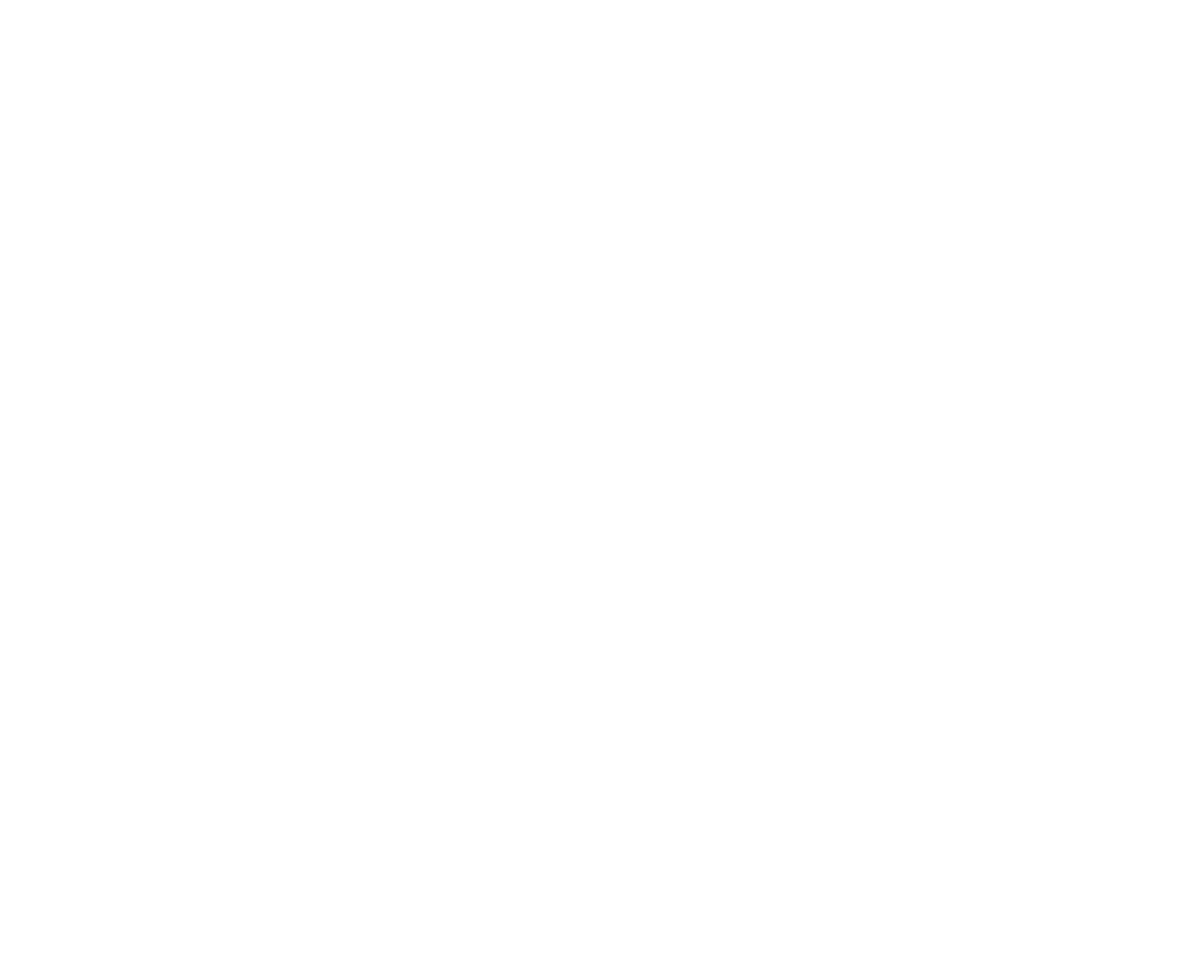
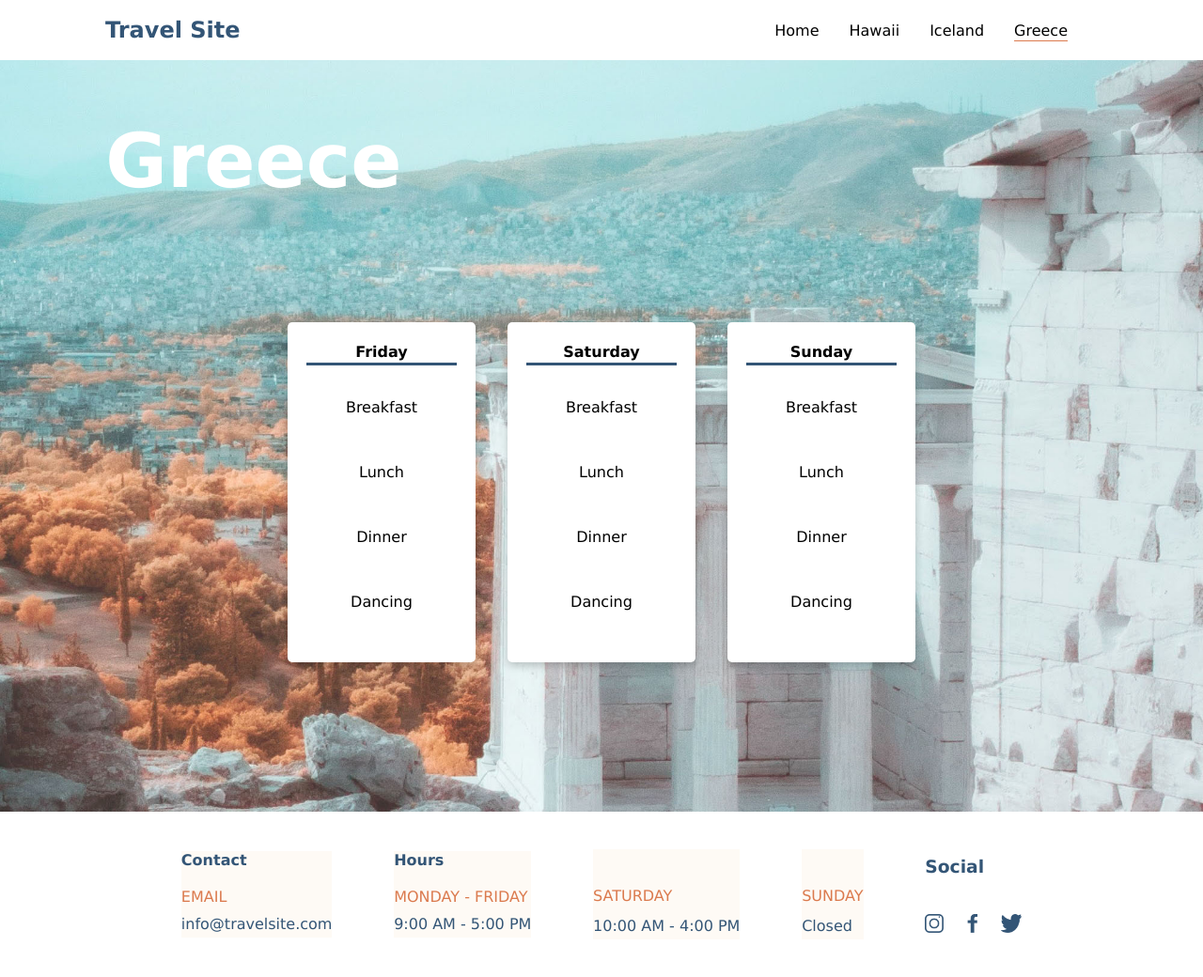
Before and after one commit to sunshinesharon/brainstation, a plain HTML site: page travel-site/destinations/greece.html in a window 1280 px wide. Shown: the whole page at 94% size. Before the commit the page ends 800 px from the top, so only its background shows below. Drawn offline with Linux system fonts and the light colour scheme; files whose address does not match are found by name.

Commit message:
Update HTML and CSS with changes missing

```diff
--- a/travel-site/destinations/destinations.css
+++ b/travel-site/destinations/destinations.css
@@ -88,6 +88,17 @@
     align-items: center;
 }
 
+.banner-greece {
+    position: relative;
+    display: flex;
+    height: 100vh;
+    background-image: url('/Users/SharonJacob/brainstation/codebase/TravelSite-Package/2.0 - Assets/Images/greece.jpg');
+    background-size: cover;
+    background-position: center;
+    justify-content: center;
+    align-items: center;
+}
+
 .place {
     color: #ffffff;
     font-size: 5em;
@@ -102,24 +113,25 @@
 .itinerary {
     display: flex;
     justify-content: space-around;
-    padding-top: 150px;
+    padding-top: 120px;
     align-items: center;
     text-align: center;
     font-family: 'Verdana', sans-serif;
 }
 
 .day {
-    background-color: #ffffff;
+    background-color: #FEFAF5;
     width: 300px;
-    margin: 0 10px;
+    margin: 0px 10px;
     box-shadow: 0 4px 6px rgba(0, 0, 0, 0.1);
     border-radius: 5px;
     align-items: center;
     font-family: 'Verdana', sans-serif;
 }
 .day h2 {
-    border-bottom: 1px solid #ddd;
-    padding: 10px;
+    border-bottom: 3px solid #335576;
+    padding: 2px;
+    font-size: 16px;
 }
 
 ul {
@@ -127,7 +139,9 @@ ul {
 }
 
 li {
-    padding: 15px 0;
+    padding: 15px 0px;
+    margin-top: 20px;
+    margin-bottom: 20px;
 }
 
 .main {
@@ -146,7 +160,7 @@ li {
 }
 
 .day {
-    margin: 10px;
+    margin: 17px;
     padding: 20px;
     background-color: #ffffff;
     box-shadow: 0 4px 8px 0 rgba(0, 0, 0, 0.2);
--- a/travel-site/destinations/greece.html
+++ b/travel-site/destinations/greece.html
@@ -0,0 +1,92 @@
+<!DOCTYPE html>
+<html lang="en">
+<head>
+    <meta charset="UTF-8">
+    <meta name="viewport"content="width=1280">
+    <title>Travel Site - Greece</title>
+    <link rel="stylesheet" href="destinations.css">
+</head>
+<body>
+    <header class="header">
+        <nav class="navbar">
+            <a href="#" class="nav-brand">Travel Site</a>
+            <ul class="nav-menu">
+                <li class="nav-item"><a href="/Users/SharonJacob/brainstation/codebase/travel-site/index.html"class="nav-link">Home</a></li>
+                <li class="nav-item"><a href="/Users/SharonJacob/brainstation/codebase/travel-site/destinations/hawaii.html" class="nav-link">Hawaii</a></li>
+                <li class="nav-item"><a href="/Users/SharonJacob/brainstation/codebase/travel-site/destinations/iceland.html" class="nav-link">Iceland</a></li>
+                <li class="nav-item"><a href="greece.html" class="nav-link-active">Greece</a></li>
+            </ul>
+        </nav>
+    </header>
+    <main>
+    <div class="banner-greece">
+        <h1 class="place">Greece</h1>
+        <section class="itinerary">
+            <div class="day">
+                <h2>Friday</h2>
+                <ul>
+                    <li>Breakfast</li>
+                    <li>Lunch</li>
+                    <li>Dinner</li>
+                    <li>Dancing</li>
+                </ul>
+            </div>
+            <div class="day">
+                <h2>Saturday</h2>
+                <ul>
+                    <li>Breakfast</li>
+                    <li>Lunch</li>
+                    <li>Dinner</li>
+                    <li>Dancing</li>
+                </ul>
+            </div>
+            <div class="day">
+                <h2>Sunday</h2>
+                <ul>
+                    <li>Breakfast</li>
+                    <li>Lunch</li>
+                    <li>Dinner</li>
+                    <li>Dancing</li>
+                </ul>
+            </div>
+        </div>
+        </section>
+    </main>
+    <footer class="footer">
+        <div class="footer-content">
+            <div class="footer-section">
+                <h3 class="footer-heading">Contact</h3>
+                <p class="footer-text">Email</p>
+                <p class="footer-bottom">info@travelsite.com</p>
+            </div>
+            <div class="footer-section">
+                <h3 class="footer-heading">Hours</h3>
+                <p class="footer-text">Monday - Friday</p>
+                <p class="footer-bottom">9:00 AM - 5:00 PM</p>
+            </div>
+            <div class="footer-section">
+                <p class="contactday">Saturday</p>
+                <p class="footer-bottom">10:00 AM - 4:00 PM</p>
+            </div>
+            <div class="footer-section">
+                <p class="contactday">Sunday</p>
+                <p class="footer-bottom">Closed</p>
+            </div>
+            <div class="social">
+                <h3 class="footer-social">Social</h3>
+                <div class="social-icons">
+                <a href="https://www.instagram.com" class="social-icon" target="_blank">
+                    <img src= "/Users/SharonJacob/brainstation/codebase/TravelSite-Package/2.0 - Assets/Icons/icon-instagram.png" alt="Instagram">
+                  </a>
+                  <a href="https://www.facebook.com" class="social-icon" target="_blank">
+                    <img src= "/Users/SharonJacob/brainstation/codebase/TravelSite-Package/2.0 - Assets/Icons/icon-facebook.png" alt="Facebook">
+                  </a>
+                  <a href="https://www.twitter.com" class="social-icon" target="_blank">
+                    <img src="/Users/SharonJacob/brainstation/codebase/TravelSite-Package/2.0 - Assets/Icons/icon-twitter.png" alt="Twitter">
+                  </a>
+            </div>
+        </div>
+    </div>
+    </footer>
+</body>
+</html>
```
Also changed, not shown: travel-site/index.html (+2 -2 lines).
